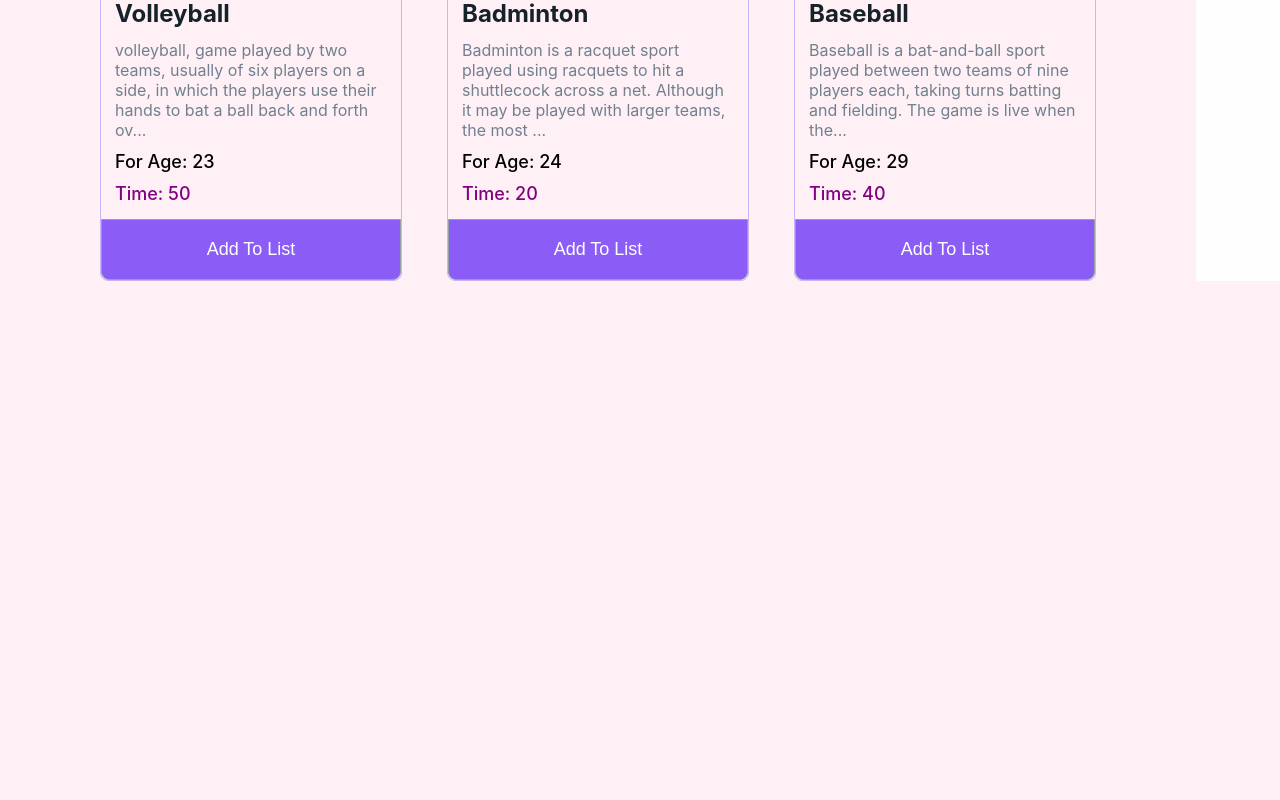
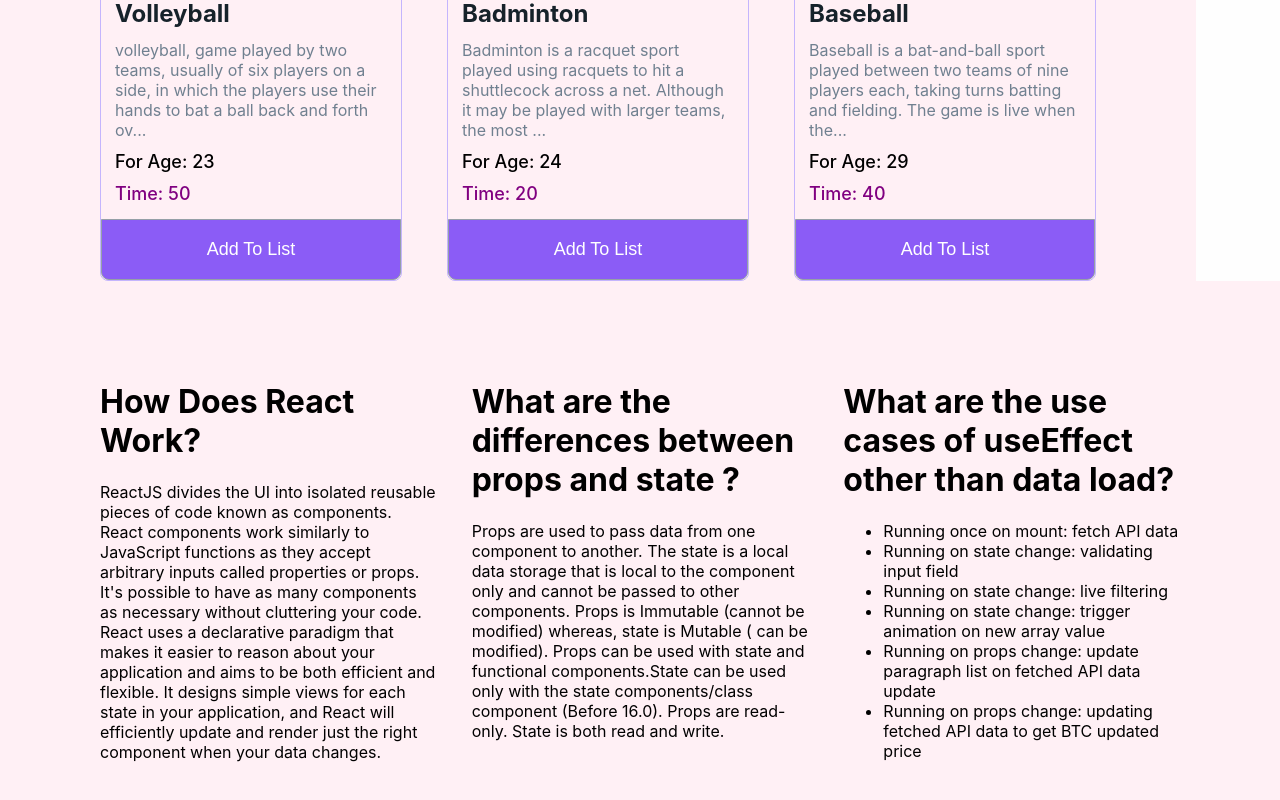
Before and after one commit to tahmina-97/my-activities-react, a React (Create React App) app: page / in a window 1280 px wide. Shown: the part 1712-2512 px from the top of the page. Before the commit the page ends 1993 px from the top, so only its background shows below. Built offline with nearby package versions, Linux system fonts and the light colour scheme.

Commit message:
questions part

```diff
--- a/src/App.js
+++ b/src/App.js
@@ -1,11 +1,16 @@
 
 import './App.css';
 import Activity from './components/Activity/Activity';
+import Question1 from './components/Question1/Question1';
+import Question2 from './components/Question2/Question2';
+import Questions from './components/Questions/Questions';
 
 function App() {
   return (
     <div>
       <Activity></Activity>
+      <Questions></Questions>
+
 
 
     </div>
--- /dev/null
+++ b/src/components/Question1/Question1.js
@@ -0,0 +1,16 @@
+import React from 'react';
+
+const Question1 = () => {
+    return (
+        <div>
+
+            <h1>How Does React Work?</h1>
+            <p>
+                ReactJS divides the UI into isolated reusable pieces of code known as components. React components work similarly to JavaScript functions as they accept arbitrary inputs called properties or props. It's possible to have as many components as necessary without cluttering your code. React uses a declarative paradigm that makes it easier to reason about your application and aims to be both efficient and flexible. It designs simple views for each state in your application, and React will efficiently update and render just the right component when your data changes.
+            </p>
+
+        </div>
+    );
+};
+
+export default Question1;
--- /dev/null
+++ b/src/components/Question2/Question2.js
@@ -0,0 +1,20 @@
+import React from 'react';
+
+const Question2 = () => {
+    return (
+        <div>
+            <h1>What are the differences between props and state ?</h1>
+            <p>
+                Props are used to pass data from one component to another.
+                The state is a local data storage that is local to the component only and cannot be passed to other components.
+                Props is Immutable (cannot be modified) whereas, state is Mutable ( can be modified).
+                Props can be used with state and functional components.State can be used only with the state components/class component (Before 16.0).
+                Props are read-only. State is both read and write.
+
+            </p>
+
+        </div>
+    );
+};
+
+export default Question2;
--- /dev/null
+++ b/src/components/Question3/Question3.js
@@ -0,0 +1,20 @@
+import React from 'react';
+
+const Question3 = () => {
+    return (
+        <div>
+            <h1>What are the use cases of useEffect other than data load?</h1>
+            <ul>
+                <li>Running once on mount: fetch API data</li>
+                <li> Running on state change: validating input field</li>
+                <li>Running on state change: live filtering</li>
+                <li>Running on state change: trigger animation on new array value</li>
+                <li>Running on props change: update paragraph list on fetched API data update</li>
+                <li>Running on props change: updating fetched API data to get BTC updated price</li>
+            </ul>
+
+        </div>
+    );
+};
+
+export default Question3;
--- /dev/null
+++ b/src/components/Questions/Questions.css
@@ -0,0 +1,6 @@
+.questions-container{
+    display: grid;
+    grid-template-columns: repeat(3,1fr);
+    margin: 80px 100px;
+    gap: 35px;
+}
--- /dev/null
+++ b/src/components/Questions/Questions.js
@@ -0,0 +1,17 @@
+import React from 'react';
+import './Questions.css'
+import Question1 from '../Question1/Question1';
+import Question2 from '../Question2/Question2';
+import Question3 from '../Question3/Question3';
+
+const Questions = () => {
+    return (
+        <div className='questions-container'>
+            <Question1></Question1>
+            <Question2></Question2>
+            <Question3></Question3>
+        </div>
+    );
+};
+
+export default Questions;
```
